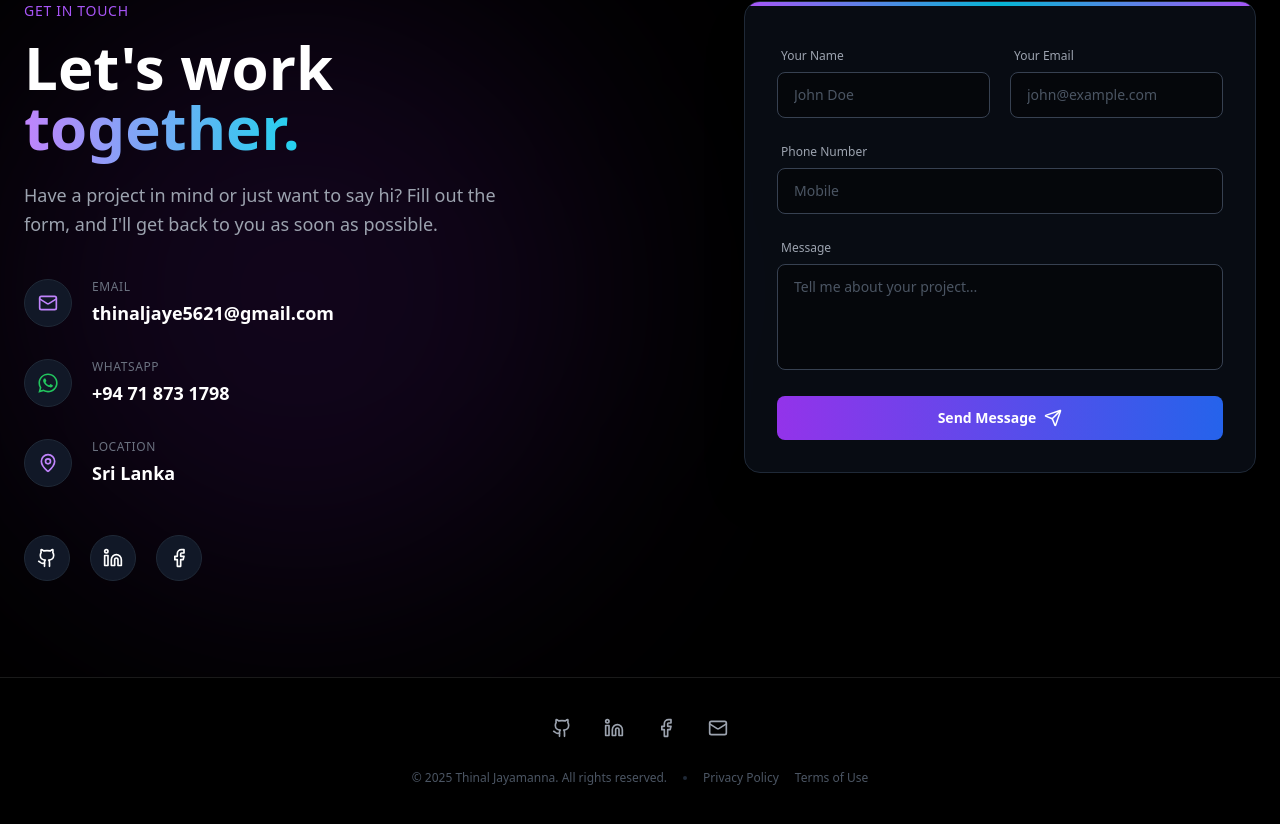
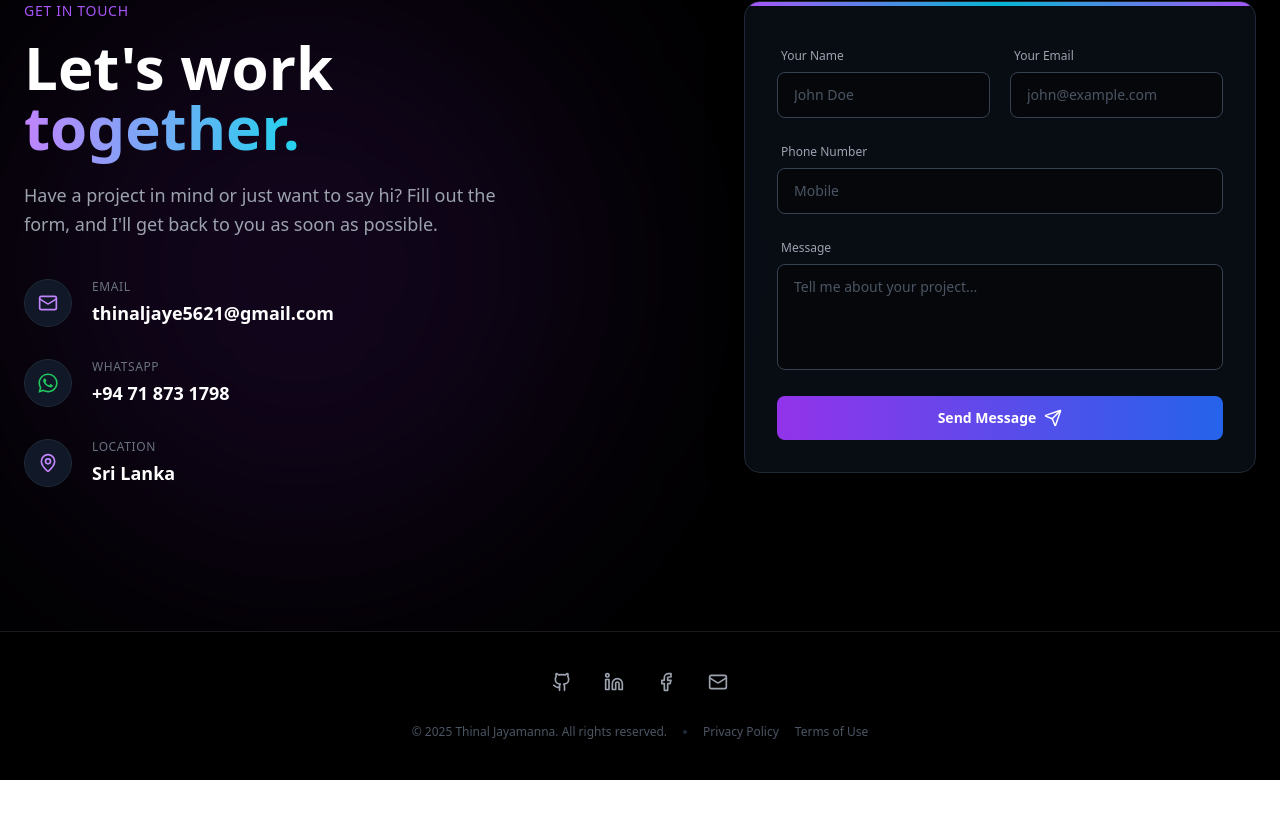
Before and after one commit to ThinalJaye/my-portfolio, a React (Vite) app: page / in a window 1280 px wide. Shown: the part 5968-6792 px from the top of the page. After the commit the page ends 6748 px from the top, so only its background shows below. Built offline with nearby package versions, Linux system fonts and the light colour scheme.

Commit message:
Refactor Contact, Hero, and Services components: Removed social icons from Contact, updated gradient effects in Hero for a dark blue chase effect, and modified ServiceCard to use a subtle ash/gray spotlight glow.

```diff
--- a/src/components/Contact.jsx
+++ b/src/components/Contact.jsx
@@ -79,11 +79,7 @@ const Contact = () => {
             </div>
 
             {/* Social Icons */}
-            <div className="flex gap-5">
-              <a href="https://github.com/ThinalJaye" target="_blank" rel="noopener noreferrer" className="p-3 bg-gray-900 rounded-full hover:bg-purple-600 hover:text-white transition-all duration-300 border border-gray-800"><Github size={20} /></a>
-              <a href="https://www.linkedin.com/in/thinal-jayamanna" target="_blank" rel="noopener noreferrer" className="p-3 bg-gray-900 rounded-full hover:bg-purple-600 hover:text-white transition-all duration-300 border border-gray-800"><Linkedin size={20} /></a>
-              <a href="https://web.facebook.com/" target="_blank" rel="noopener noreferrer" className="p-3 bg-gray-900 rounded-full hover:bg-purple-600 hover:text-white transition-all duration-300 border border-gray-800"><Facebook size={20} /></a>
-            </div>
+
           </div>
         </motion.div>
 
--- a/src/components/Hero.jsx
+++ b/src/components/Hero.jsx
@@ -44,17 +44,15 @@ function Navbar() {
 
         <div className="lg:hidden"></div>
 
-        {/* PART 2: CENTER - Navigation Links with "LAWATA" (Subtle) RGB EFFECT */}
+        {/* PART 2: CENTER - Navigation Links with DARK BLUE CHASE EFFECT */}
         <div className="hidden md:block pointer-events-auto relative z-50">
-            {/* Border padding set to 1.5px for a fine line */}
             <div className="relative p-[1.5px] rounded-full overflow-hidden">
 
                 {/* UPDATES HERE:
-                   - opacity-30: Increased slightly so it shows "tikak lawata" (visible but soft).
-                   - blur-[8px]: Keeps the glow smooth.
-                   - animate-[spin_8s...]: Smooth rotation.
+                   - Gradient: Changed to single blue color chasing light effect (#4C7AF4)
+                   - Opacity/Blur: Increased blur for smoother, subtler glow (Lawata)
                 */}
-                <div className="absolute inset-[-100%] animate-[spin_8s_linear_infinite] bg-[conic-gradient(from_90deg_at_50%_50%,#FF0000_0%,#FFFF00_17%,#00FF00_33%,#00FFFF_50%,#0000FF_67%,#FF00FF_83%,#FF0000_100%)] opacity-30 blur-[8px]" />
+                <div className="absolute inset-[-100%] animate-[spin_8s_linear_infinite] bg-[conic-gradient(from_90deg_at_50%_50%,transparent_0%,#4C7AF4_15%,transparent_100%)] opacity-40 blur-[10px]" />
 
                 {/* Inner Menu */}
                 <ul className="relative h-full w-full bg-black/80 backdrop-blur-2xl rounded-full flex items-center gap-1 px-3 py-2">
@@ -230,9 +228,9 @@ const Hero = () => {
               <TypeAnimation
                 sequence={[
                   'experiences.', 1000,
-                  'products.',    1000,
-                  'brands.',      1000,
-                  'solutions.',   1000
+                  'products.', 1000,
+                  'brands.', 1000,
+                  'solutions.', 1000
                 ]}
                 wrapper="span"
                 speed={50}
@@ -345,8 +343,8 @@ const Hero = () => {
         </motion.div>
         <span className="text-sm font-medium tracking-wide">Explore My Work</span>
       </motion.button>
-    </div>
-  );
+    </div>
+  );
 };
 
 export default Hero;
--- a/src/components/Services.jsx
+++ b/src/components/Services.jsx
@@ -25,7 +25,7 @@ const services = [
   }
 ];
 
-// --- RGB GLOW CARD COMPONENT ---
+// --- MODIFIED CARD COMPONENT ---
 const ServiceCard = ({ service, index }) => {
   const divRef = useRef(null);
   const [position, setPosition] = useState({ x: 0, y: 0 });
@@ -53,13 +53,14 @@ const ServiceCard = ({ service, index }) => {
       transition={{ duration: 0.5, delay: index * 0.1 }}
       className="relative h-full rounded-2xl border border-gray-800 bg-gray-900 p-[2px] overflow-hidden group"
     >
-      {/* --- RGB SPOTLIGHT GLOW --- */}
+      {/* --- ASH/GRAY SPOTLIGHT GLOW (Changed Section) --- */}
       <div
         className="pointer-events-none absolute -inset-px opacity-0 transition duration-300 group-hover:opacity-100 rounded-2xl z-10"
         style={{
           opacity,
-          // මෙන්න මෙතන තමයි RGB පාට 3 මිශ්‍ර කරලා තියෙන්නේ (Cyan -> Purple -> Pink)
-          background: `radial-gradient(600px circle at ${position.x}px ${position.y}px, rgba(56, 189, 248, 0.8), rgba(168, 85, 247, 0.8), rgba(236, 72, 153, 0.8), transparent 50%)`,
+          // RGB වර්ණ ඉවත් කර සියුම් අළු/සුදු පැහැයක් (Ash Color) යෙදුවා
+          // rgba(255, 255, 255, 0.15) මගින් ඉතා සියුම් ආලෝකයක් ලබා දේ
+          background: `radial-gradient(600px circle at ${position.x}px ${position.y}px, rgba(255, 255, 255, 0.15), transparent 40%)`,
         }}
       />
 
```
